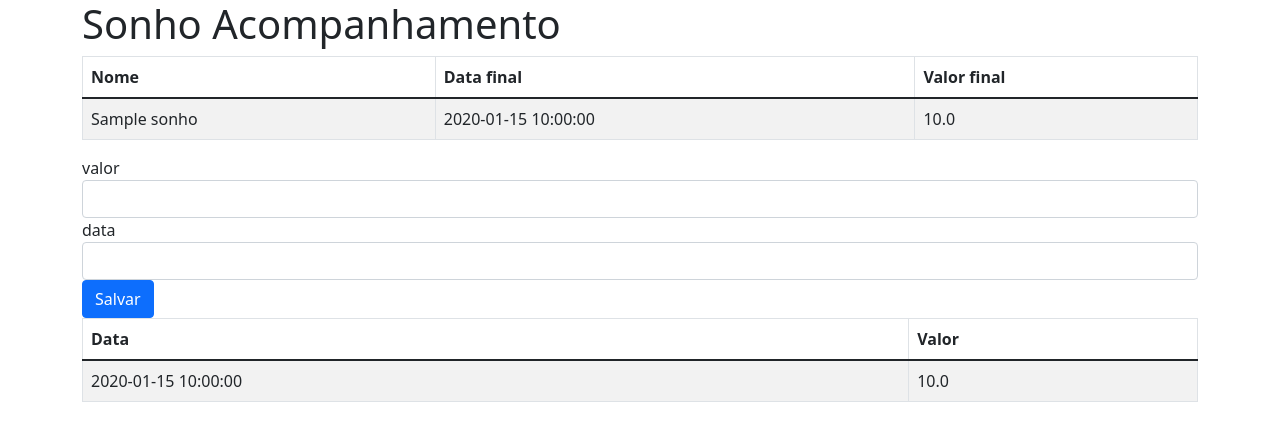
After one commit to fabioaraujo/savings-tracker, a Flask app: page /sonho_detalhes/1 in a window 1280 px wide. The commit adds this page. Shown: the top 441 px of the page. Run offline with Flask 3, Linux system fonts and the light colour scheme; tables that the repository leaves empty hold one stand-in row (values such as "Sample post"); some libraries are stand-ins or nearby versions.

Commit message:
feat - acompanhamento listagem e criação na mesma tela

```diff
--- /dev/null
+++ b/templates/sonho_detalhes.html
@@ -0,0 +1,52 @@
+{% extends "template.html" %}
+{% block conteudo %}
+<table class="table table-striped table-responsive table-bordered">
+    <thead class="thead-default">
+        <tr>
+            <th>Nome</th>
+            <th>Data final</th>
+            <th>Valor final</th>
+        </tr>
+    </thead>
+    <tbody>
+        <tr>
+            <td>{{ sonho.nome }}</td>
+            <td>{{ sonho.data_final }}</td>
+            <td>{{ sonho.valor_final }}</td>
+        </tr>
+
+    </tbody>
+</table>
+
+<form action="{{ url_for('acompanhamento') }}"  method="post">
+    <input type="hidden" name="sonho_id" value="{{ sonho.id }}" />
+    <fieldset>
+      <div class="form-group">
+        <label>valor</label>
+        <input type="text" name="valor" class="form-control">
+      </div>
+      <div class="form-group">
+        <label>data</label>
+        <input type="text" name="data" class="form-control">
+      </div>
+      <button type="submit" class="btn btn-primary btn-salvar">Salvar</button>
+    </fieldset>
+  </form>
+
+<table class="table table-striped table-responsive table-bordered">
+    <thead class="thead-default">
+        <tr>
+            <th>Data</th>
+            <th>Valor</th>
+        </tr>
+    </thead>
+    <tbody>
+        {% for ac in acompanhamentos %}
+        <tr>
+            <td>{{ ac.data }}</td>
+            <td>{{ ac.valor }}</td>
+        </tr>
+        {% endfor %}
+    </tbody>
+</table>
+{% endblock %}
--- a/templates/sonhos.html
+++ b/templates/sonhos.html
@@ -15,7 +15,7 @@
                     <td>{{ sonho.nome }}</td>
                     <td>{{ sonho.data_final }}</td>
                     <td>{{ sonho.valor_final }}</td>
-                    <td><a href="{{ url_for('acompanhamento', id=sonho.id) }}">Novo Acompanhamento</a></td>
+                    <td><a href="{{ url_for('sonho_detalhes', id=sonho.id) }}">Detalhes</a></td>
                 </tr>
                 {% endfor %}
 
--- a/views.py
+++ b/views.py
@@ -44,15 +44,8 @@ def criar():
     return flask.redirect(flask.url_for("index"))
 
 
-@app.route("/acompanhamento/<int:id>", methods=["GET"])
-def acompanhamento(id):
-    return flask.render_template(
-        "novo_acompanhamento.html", titulo="Adicionar acompanhamento", sonho_id=id
-    )
-
-
-@app.route("/acompanhamentos", methods=["POST"])
-def acompanhamentos():
+@app.route("/acompanhamento", methods=["POST"])
+def acompanhamento():
     sonho_id = request.form["sonho_id"]
     valor = request.form["valor"]
     data = request.form["data"]
@@ -64,4 +57,18 @@ def acompanhamentos():
     db.session.add(acompanhamento)
     db.session.commit()
 
-    return flask.redirect(flask.url_for("index"))
+    return flask.redirect(flask.url_for("sonho_detalhes", id=sonho_id))
+
+
+@app.route("/sonho_detalhes/<int:id>", methods=["GET"])
+def sonho_detalhes(id):
+    sonho = Sonho.query.filter_by(id=id).first()
+    acompanhamentos = SonhoAcompanhamento.query.filter_by(sonho_id=id).order_by(
+        SonhoAcompanhamento.data.desc()
+    )
+    return flask.render_template(
+        "sonho_detalhes.html",
+        titulo="Sonho Acompanhamento",
+        sonho=sonho,
+        acompanhamentos=acompanhamentos,
+    )
```
Also changed, not shown: templates/novo_acompanhamento.html (deleted, +0 -17 lines).
